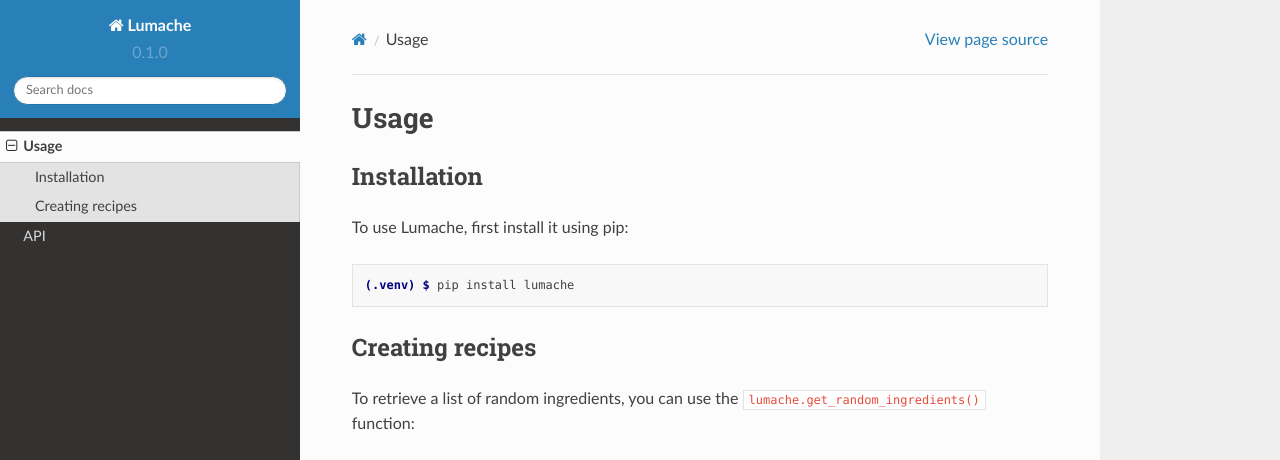
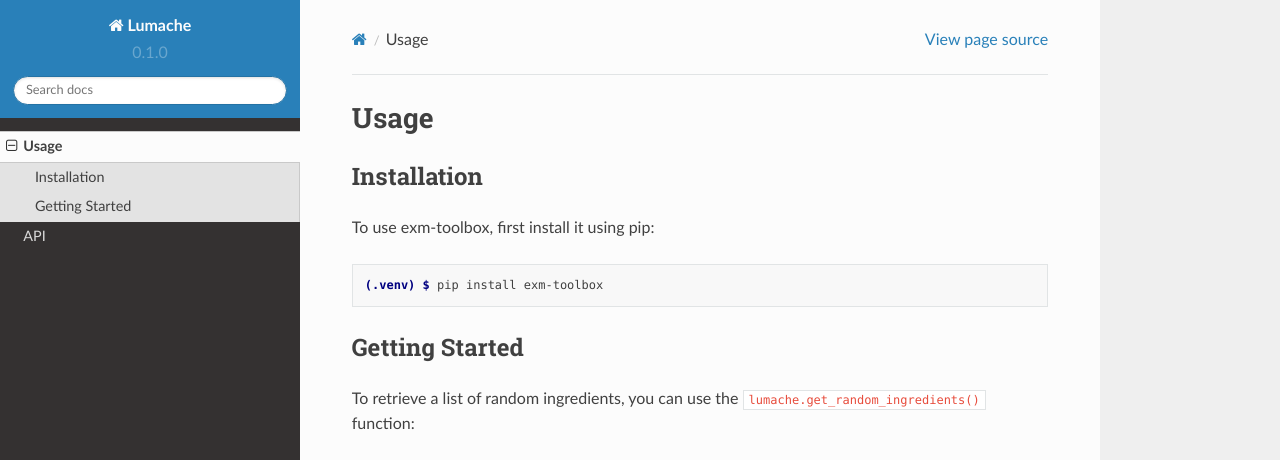
Before and after one commit to ebesier/exm-docs, a Sphinx documentation site: the page built from docs/source/usage.rst, in a window 1280 px wide and 1095 px high. Shown: the top 460 px of the window. Built offline with Sphinx 7.4.7 and the Read the Docs theme 2.0.0, drawn with Linux system fonts in a browser that asks for light colours; grey boxes are pictures that could not be loaded.

Commit message:
Update usage.rst

```diff
--- a/docs/source/usage.rst
+++ b/docs/source/usage.rst
@@ -6,13 +6,13 @@ Usage
 Installation
 ------------
 
-To use Lumache, first install it using pip:
+To use exm-toolbox, first install it using pip:
 
 .. code-block:: console
 
-   (.venv) $ pip install lumache
+   (.venv) $ pip install exm-toolbox
 
-Creating recipes
+Getting Started
 ----------------
 
 To retrieve a list of random ingredients,
```
